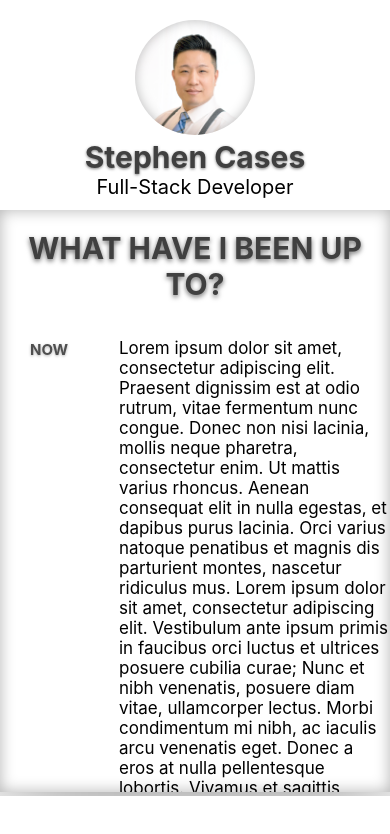
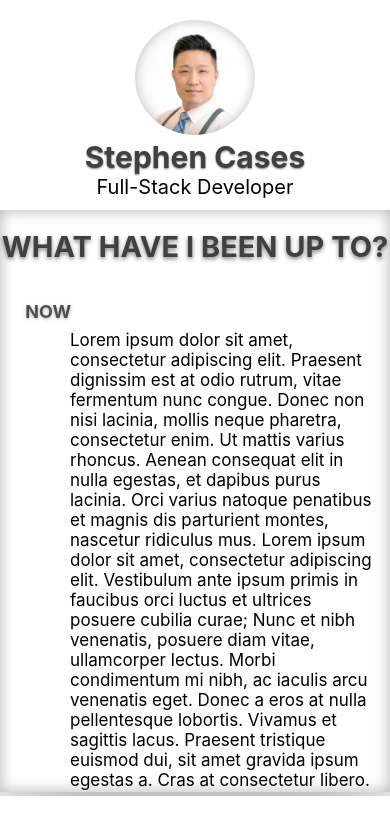
Before and after one commit to builtforsomethingbigger/stephencases.com, a React (Create React App) app: page / in a window 390 px wide. Shown: the top 834 px of the page. Built offline with nearby package versions, Linux system fonts and the light colour scheme.

Commit message:
Mobile styles updated

```diff
--- a/src/styles/App.css
+++ b/src/styles/App.css
@@ -1,13 +1,42 @@
+body{
+  /* background: url('https://i.pinimg.com/originals/33/d0/e1/33d0e10ff8a6a3014e54d5da3f8e91f8.gif') no-repeat center center fixed; */
+  -webkit-background-size: cover;
+  -moz-background-size: cover;
+  -o-background-size: cover;
+  background-size: cover;
+  background-blend-mode: hard-light;
+}
 #AppWrapper{
   text-align: center;
-  background-color: white;
   overflow: scroll;
+  background-color: rgb(255, 255, 255);
+  /* animation-name: gradient;
+  animation-duration: 10s;
+  animation-iteration-count: infinite;
 }
+  @keyframes gradient {
+    0%  {
+      background-color:rgba(255, 255, 255, 0.5);
+    }
+    25% {
+      background-color:rgba(255, 255, 255, 0.8);
+    }
+    50%  {
+      background-color:rgba(255, 255, 255, 1);
+    }
+    75%  {
+      background-color:rgba(255, 255, 255, 0.8);
+    }
+    100% {
+      background-color:rgba(255, 255, 255, 0.5);
+    } */
+  }
 #App {
   display: inline-block;
   width: 100%;
   min-width: 1000px;
   max-width: 1350px;
+  background-color: rgba(255, 255, 255, 0.9);
   /* background: linear-gradient(
     to bottom right,
     rgb(188, 192, 195) 0%,
--- a/src/styles/Bio.css
+++ b/src/styles/Bio.css
@@ -11,16 +11,16 @@
     display: inline-block;
     width: 100%;
     height: fit-content;
-    font-size: 24px;
+    font-size: 20px;
     color: rgb(64, 64, 64);
     text-align: center;
-    text-shadow: 0px 2px 5px rgba(0, 0, 0, 0.6);
+    text-shadow: 0px 2px 4px rgba(0, 0, 0, 0.5);
 }
 .timeline-date{
     position: relative;
     display: block;
     float: left;
-    top: 1px;
+    top: 1.5px;
     left: -10px;
     width: 12%;
     color: rgb(79, 79, 79);
@@ -38,7 +38,7 @@
     position: relative;
     display: block;
     float: left;
-    width: 80%;
+    width: 78%;
     left: 2%;
     border-left: 2px solid rgb(117, 149, 185);
     padding-left: 30px;
@@ -46,14 +46,14 @@
 }
 .divider-marker{
     position: absolute;
-    top: 6px;
-    left: -11px;
-    width: 14px;
-    height: 3px;
+    top: 3px;
+    left: -7px;
+    width: 10px;
+    height: 10px;
     background-color: white;
-    border: 3px solid rgb(95, 128, 165);
+    border: 1px solid rgba(95, 128, 165, 0.7);
     border-radius: 50%;
-    box-shadow: 0px 0px 4px rgba(0, 0, 0, 0.1);
+    box-shadow: inset 0px 0px 5px rgb(0, 81, 173);
 }
 
 
@@ -61,15 +61,24 @@
 
 @media only screen and (max-width: 724px){
     .bio-header{
-        font-size: 15px;
+        font-size: 14.5px;
+    }
+    .timeline-date{
+        display: inline-block;
+        float: none;
+        width: 85%;
+        left: 15px;
+        margin-bottom: 10px;
+        transform: scale(1.2);
     }
     .timeline-date-title{
         font-size: 15px;
         text-align: left;
     }
     .timeline-date-description{
-        width: 78%;
+        width: 88%;
         border: none;
+        left: 0;
     }
     .divider-marker{
         display: none;
--- a/src/styles/Nav.css
+++ b/src/styles/Nav.css
@@ -6,6 +6,7 @@
     height: fit-content;
     top: 90px;
     left: 0;
+    box-shadow: 0px 0px 15px rgba(0, 0, 0, 0.3);
 }
 #NavMenu{
     position: relative;
@@ -14,7 +15,7 @@
     left: 0;
     font-size: 20px;
     font-weight: bold;
-    text-shadow: 0px 2px 2px rgba(0, 0, 0, 0.3);
+    text-shadow: 0px 1px 2px rgba(0, 0, 0, 0.5);
 }
 .navOptions{
     position: relative;
--- a/src/styles/ProfileBanner.css
+++ b/src/styles/ProfileBanner.css
@@ -28,7 +28,7 @@
     font-size: 30px;
     font-weight: bold;
     color: rgb(64, 64, 64);
-    text-shadow: 0px 1px 3px rgba(0, 0, 0, 0.5);
+    text-shadow: 0px 1px 2px rgba(0, 0, 0, 0.5);
 }
 .profile-title{
     position: relative;
```
Also changed, not shown: src/images/nyc_sunrise.jpg (added).
